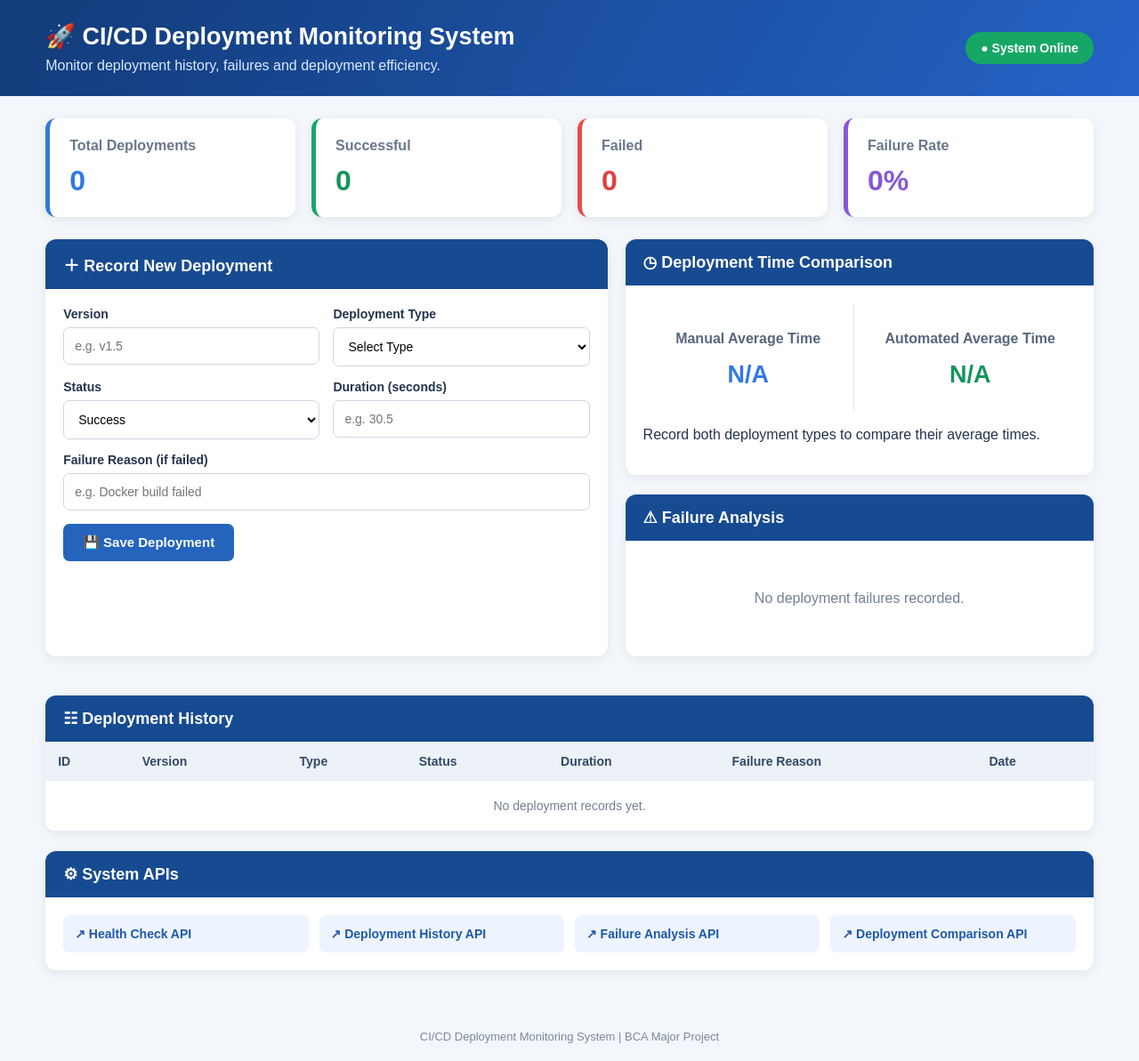
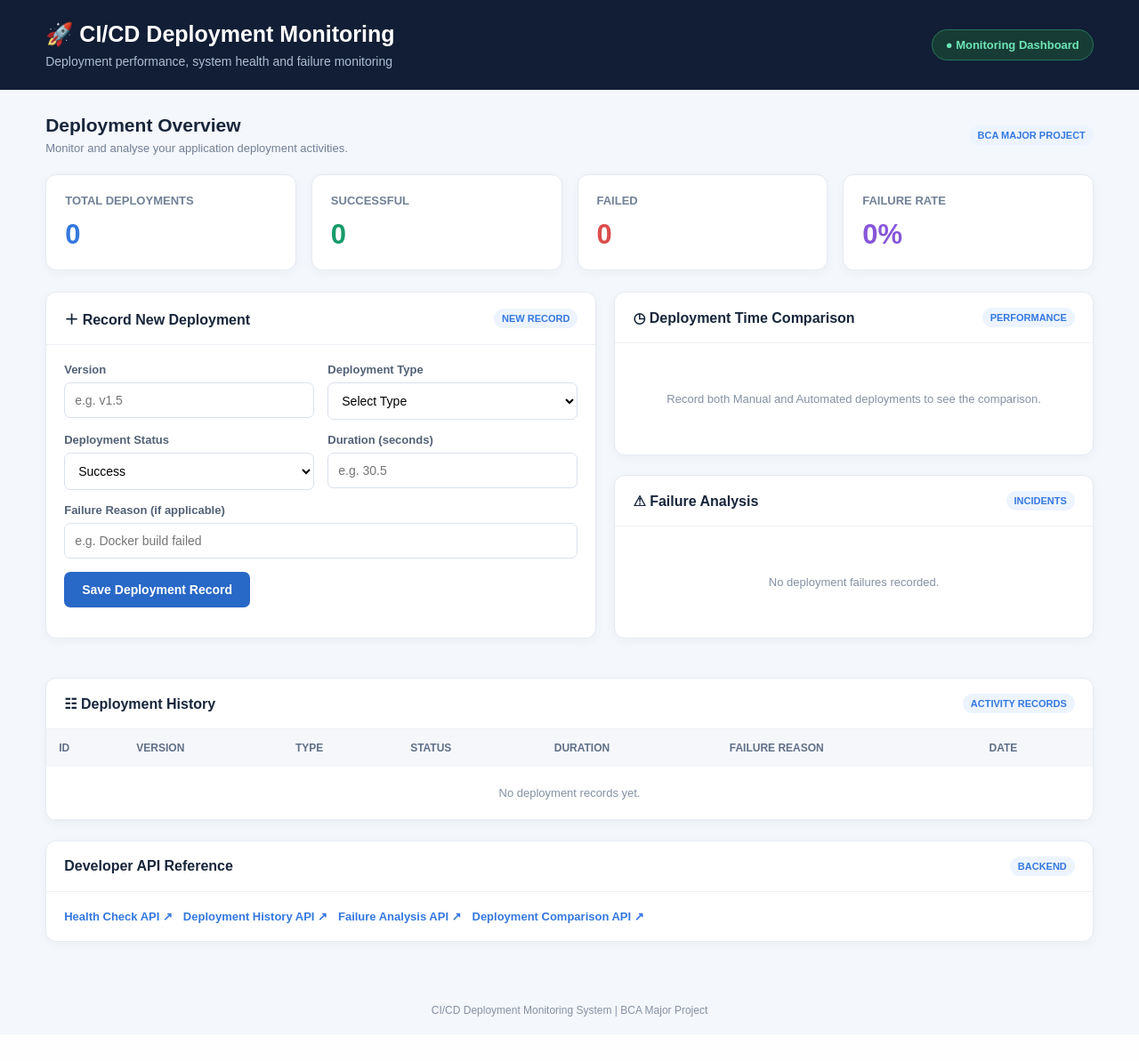
Before and after one commit to Narutoskincrazy/BCA-CICD-Monitoring, a Flask app: page / in a window 1280 px wide. Shown: the whole page at 89% size. After the commit the page ends 1143 px from the top, so only its background shows below. Run offline with Flask 3, Linux system fonts and the light colour scheme; data that the repository does not hold is empty.

Commit message:
Update professional monitoring dashboard

```diff
--- a/app/templates/index.html
+++ b/app/templates/index.html
@@ -4,116 +4,125 @@
 <head>
     <meta charset="UTF-8">
     <meta name="viewport" content="width=device-width, initial-scale=1.0">
-    <title>CI/CD Deployment Monitoring System</title>
+    <title>NEXUS - CI/CD Deployment Monitoring</title>
 
     <style>
-        * {
-            box-sizing: border-box;
-        }
+        * { box-sizing: border-box; }
 
         body {
             margin: 0;
             font-family: Arial, sans-serif;
-            background: #f3f6fb;
-            color: #24344d;
+            background: #f4f7fb;
+            color: #18263b;
         }
 
         .header {
-            background: linear-gradient(120deg, #123b79, #2563c7);
+            background: #111e35;
             color: white;
-            padding: 25px 4%;
+            padding: 24px 4%;
             display: flex;
             justify-content: space-between;
             align-items: center;
+            flex-wrap: wrap;
             gap: 15px;
-            flex-wrap: wrap;
         }
 
-        .header h1 {
-            margin: 0 0 8px;
-            font-size: 27px;
-        }
+        .header h1 { margin: 0 0 8px; font-size: 25px; }
+        .header p { margin: 0; color: #aebdd2; font-size: 14px; }
 
-        .header p {
-            margin: 0;
-            color: #dceaff;
-        }
+        .header-right { display: flex; align-items: center; gap: 12px; }
 
-        .online {
-            background: #16a765;
-            padding: 10px 17px;
-            border-radius: 25px;
+        .system-label {
+            background: #173c35;
+            color: #6ee7b7;
+            border: 1px solid #26765b;
+            padding: 9px 15px;
+            border-radius: 20px;
+            font-size: 13px;
             font-weight: bold;
-            font-size: 14px;
         }
 
         .container {
             max-width: 1500px;
             margin: auto;
-            padding: 25px 4%;
+            padding: 28px 4%;
         }
+
+        .welcome {
+            display: flex;
+            justify-content: space-between;
+            align-items: center;
+            flex-wrap: wrap;
+            gap: 10px;
+            margin-bottom: 22px;
+        }
+
+        .welcome h2 { margin: 0 0 6px; font-size: 21px; }
+        .welcome p { margin: 0; color: #718096; font-size: 13px; }
 
         .cards {
             display: grid;
             grid-template-columns: repeat(4, 1fr);
-            gap: 18px;
-            margin-bottom: 25px;
+            gap: 17px;
+            margin-bottom: 24px;
         }
 
         .card {
-            padding: 22px;
+            background: white;
+            border: 1px solid #e6ebf2;
             border-radius: 12px;
-            background: white;
-            box-shadow: 0 3px 12px rgba(0,0,0,0.07);
-            border-left: 5px solid #3278e5;
+            padding: 21px;
+            box-shadow: 0 3px 12px rgba(20,40,70,.04);
         }
 
-        .card.total { border-color: #3278e5; }
-        .card.success-card { border-color: #19a66a; }
-        .card.failed-card { border-color: #e74c4c; }
-        .card.rate-card { border-color: #8756d9; }
-
-        .card p {
-            margin: 0 0 12px;
-            color: #68778c;
+        .card-label {
+            color: #718096;
+            font-size: 13px;
             font-weight: bold;
+            margin-bottom: 13px;
         }
 
-        .card h2 {
-            margin: 0;
-            font-size: 32px;
-        }
-
-        .blue { color: #3278e5; }
-        .green { color: #15945c; }
-        .red { color: #df4141; }
-        .purple { color: #8756d9; }
+        .card-value { font-size: 31px; font-weight: bold; }
+        .blue { color: #3478df; }
+        .green { color: #159b68; }
+        .red { color: #dc4c4c; }
+        .purple { color: #8756d8; }
 
         .main-grid {
             display: grid;
-            grid-template-columns: 1.2fr 1fr;
+            grid-template-columns: 1.15fr 1fr;
             gap: 20px;
             margin-bottom: 22px;
         }
 
         .section {
             background: white;
+            border: 1px solid #e6ebf2;
             border-radius: 12px;
-            box-shadow: 0 3px 12px rgba(0,0,0,0.07);
             overflow: hidden;
             margin-bottom: 22px;
+            box-shadow: 0 3px 12px rgba(20,40,70,.04);
         }
 
-        .section-title {
-            background: #174b91;
-            color: white;
-            padding: 15px 20px;
-            margin: 0;
-            font-size: 18px;
+        .section-header {
+            padding: 17px 20px;
+            border-bottom: 1px solid #edf0f5;
+            display: flex;
+            justify-content: space-between;
+            align-items: center;
+            gap: 10px;
         }
 
-        .section-body {
-            padding: 20px;
+        .section-header h3 { margin: 0; font-size: 16px; }
+        .section-body { padding: 20px; }
+
+        .tag {
+            font-size: 11px;
+            font-weight: bold;
+            padding: 5px 9px;
+            border-radius: 15px;
+            background: #edf4ff;
+            color: #3478df;
         }
 
         .form-grid {
@@ -125,14 +134,15 @@
         .field label {
             display: block;
             margin-bottom: 7px;
+            font-size: 13px;
             font-weight: bold;
-            font-size: 14px;
+            color: #526176;
         }
 
         input, select {
             width: 100%;
-            padding: 12px;
-            border: 1px solid #ccd6e4;
+            padding: 11px;
+            border: 1px solid #d9e1eb;
             border-radius: 7px;
             font-size: 14px;
             background: white;
@@ -140,190 +150,164 @@
 
         input:focus, select:focus {
             outline: none;
-            border-color: #3278e5;
+            border-color: #3478df;
         }
 
-        .full {
-            grid-column: 1 / -1;
+        .full { grid-column: 1 / -1; }
+
+        button {
+            background: #2868c7;
+            color: white;
+            padding: 12px 20px;
+            border: none;
+            border-radius: 7px;
+            font-weight: bold;
+            cursor: pointer;
+            font-size: 14px;
         }
 
-        button {
-            background: #2464bd;
-            color: white;
-            padding: 12px 22px;
-            border: none;
-            border-radius: 7px;
-            font-size: 15px;
+        button:hover { background: #194e9c; }
+
+        .comparison-item { margin-bottom: 22px; }
+        .comparison-top {
+            display: flex;
+            justify-content: space-between;
+            gap: 10px;
+            margin-bottom: 9px;
+            font-size: 13px;
             font-weight: bold;
-            cursor: pointer;
         }
 
-        button:hover {
-            background: #174b91;
+        .bar-bg {
+            background: #edf1f6;
+            border-radius: 20px;
+            height: 11px;
+            overflow: hidden;
         }
 
-        .comparison {
-            display: grid;
-            grid-template-columns: 1fr 1fr;
-            text-align: center;
-            gap: 12px;
+        .bar {
+            height: 100%;
+            border-radius: 20px;
+            min-width: 2px;
         }
 
-        .comparison-item {
-            padding: 15px 8px;
-            border-right: 1px solid #e3e8f0;
-        }
-
-        .comparison-item:last-child {
-            border-right: none;
-        }
-
-        .comparison-item p {
-            font-weight: bold;
-            color: #58677d;
-        }
-
-        .comparison-item h2 {
-            font-size: 27px;
-            margin: 12px 0;
-        }
+        .manual-bar { background: #4285e8; }
+        .automated-bar { background: #19a875; }
 
         .reduction {
-            background: #e7f7ed;
-            color: #167b49;
+            background: #e9f8f0;
+            border: 1px solid #cceedd;
+            color: #148354;
             padding: 13px;
             border-radius: 8px;
+            font-size: 14px;
+            font-weight: bold;
             text-align: center;
-            font-weight: bold;
-            margin-top: 10px;
         }
 
         .failure-row {
             display: flex;
             justify-content: space-between;
+            align-items: center;
             gap: 10px;
-            padding: 13px;
+            padding: 13px 0;
             border-bottom: 1px solid #edf0f5;
+            font-size: 13px;
         }
 
-        .failure-row:last-child {
-            border-bottom: none;
+        .failure-row:last-child { border-bottom: none; }
+
+        .failure-count {
+            color: #d64b4b;
+            background: #fff0f0;
+            border-radius: 15px;
+            padding: 5px 9px;
+            white-space: nowrap;
         }
 
-        .table-wrapper {
-            overflow-x: auto;
+        .empty {
+            color: #8491a3;
+            text-align: center;
+            padding: 22px;
+            font-size: 13px;
         }
+
+        .table-wrapper { overflow-x: auto; }
 
         table {
             width: 100%;
             border-collapse: collapse;
-            min-width: 750px;
+            min-width: 780px;
         }
 
         th {
-            background: #edf2f9;
-            color: #334966;
             text-align: left;
             padding: 14px;
-            font-size: 14px;
+            background: #f5f7fb;
+            color: #607087;
+            font-size: 12px;
+            text-transform: uppercase;
         }
 
         td {
-            padding: 13px;
-            border-bottom: 1px solid #e8edf4;
-            font-size: 14px;
+            padding: 14px;
+            border-bottom: 1px solid #edf0f5;
+            font-size: 13px;
         }
 
-        tr:hover td {
-            background: #f7faff;
-        }
+        tr:hover td { background: #f8faff; }
 
         .status {
             display: inline-block;
             padding: 5px 10px;
-            border-radius: 20px;
+            border-radius: 15px;
             font-weight: bold;
+            font-size: 11px;
+        }
+
+        .status-success { background: #e1f6eb; color: #148354; }
+        .status-failed { background: #ffe7e7; color: #d63c3c; }
+
+        .type {
+            background: #edf3fc;
+            color: #3d659c;
+            padding: 5px 8px;
+            border-radius: 5px;
+            font-size: 11px;
+        }
+
+        .developer-links {
+            display: flex;
+            flex-wrap: wrap;
+            gap: 12px;
+        }
+
+        .developer-links a {
+            color: #3478df;
+            text-decoration: none;
+            font-size: 13px;
+            font-weight: bold;
+        }
+
+        .developer-links a:hover { text-decoration: underline; }
+
+        .footer {
+            text-align: center;
+            padding: 20px;
+            color: #8491a3;
             font-size: 12px;
         }
 
-        .status-success {
-            background: #dff5e8;
-            color: #12834c;
+        @media(max-width: 900px) {
+            .cards { grid-template-columns: repeat(2, 1fr); }
+            .main-grid { grid-template-columns: 1fr; }
         }
 
-        .status-failed {
-            background: #ffe4e4;
-            color: #d52f2f;
-        }
-
-        .api-grid {
-            display: grid;
-            grid-template-columns: repeat(4, 1fr);
-            gap: 12px;
-        }
-
-        .api-grid a {
-            display: block;
-            padding: 13px;
-            background: #edf4ff;
-            color: #2059a6;
-            text-decoration: none;
-            border-radius: 7px;
-            font-weight: bold;
-            font-size: 14px;
-        }
-
-        .api-grid a:hover {
-            background: #dceaff;
-        }
-
-        .empty {
-            padding: 20px;
-            color: #718096;
-            text-align: center;
-        }
-
-        .footer {
-            text-align: center;
-            color: #7c899a;
-            padding: 20px;
-            font-size: 13px;
-        }
-
-        @media (max-width: 900px) {
-            .cards {
-                grid-template-columns: repeat(2, 1fr);
-            }
-
-            .main-grid {
-                grid-template-columns: 1fr;
-            }
-
-            .api-grid {
-                grid-template-columns: repeat(2, 1fr);
-            }
-        }
-
-        @media (max-width: 550px) {
-            .cards {
-                grid-template-columns: 1fr;
-            }
-
-            .form-grid {
-                grid-template-columns: 1fr;
-            }
-
-            .full {
-                grid-column: auto;
-            }
-
-            .api-grid {
-                grid-template-columns: 1fr;
-            }
-
-            .header h1 {
-                font-size: 21px;
-            }
+        @media(max-width: 550px) {
+            .cards { grid-template-columns: 1fr; }
+            .form-grid { grid-template-columns: 1fr; }
+            .full { grid-column: auto; }
+            .header h1 { font-size: 20px; }
         }
     </style>
 </head>
@@ -332,40 +316,53 @@
 
 <header class="header">
     <div>
-        <h1>🚀 CI/CD Deployment Monitoring System</h1>
-        <p>Monitor deployment history, failures and deployment efficiency.</p>
+        <h1>🚀 CI/CD Deployment Monitoring</h1>
+        <p>Deployment performance, system health and failure monitoring</p>
     </div>
-    <div class="online">● System Online</div>
+    <div class="header-right">
+        <span class="system-label">● Monitoring Dashboard</span>
+    </div>
 </header>
 
 <main class="container">
 
+    <div class="welcome">
+        <div>
+            <h2>Deployment Overview</h2>
+            <p>Monitor and analyse your application deployment activities.</p>
+        </div>
+        <span class="tag">BCA MAJOR PROJECT</span>
+    </div>
+
     <div class="cards">
-        <div class="card total">
-            <p>Total Deployments</p>
-            <h2 class="blue">{{ total }}</h2>
+        <div class="card">
+            <div class="card-label">TOTAL DEPLOYMENTS</div>
+            <div class="card-value blue">{{ total }}</div>
         </div>
 
-        <div class="card success-card">
-            <p>Successful</p>
-            <h2 class="green">{{ successful }}</h2>
+        <div class="card">
+            <div class="card-label">SUCCESSFUL</div>
+            <div class="card-value green">{{ successful }}</div>
         </div>
 
-        <div class="card failed-card">
-            <p>Failed</p>
-            <h2 class="red">{{ failed }}</h2>
+        <div class="card">
+            <div class="card-label">FAILED</div>
+            <div class="card-value red">{{ failed }}</div>
         </div>
 
-        <div class="card rate-card">
-            <p>Failure Rate</p>
-            <h2 class="purple">{{ failure_rate }}%</h2>
+        <div class="card">
+            <div class="card-label">FAILURE RATE</div>
+            <div class="card-value purple">{{ failure_rate }}%</div>
         </div>
     </div>
 
     <div class="main-grid">
 
         <section class="section">
-            <h2 class="section-title">＋ Record New Deployment</h2>
+            <div class="section-header">
+                <h3>＋ Record New Deployment</h3>
+                <span class="tag">NEW RECORD</span>
+            </div>
 
             <div class="section-body">
                 <form action="/record" method="POST">
@@ -387,7 +384,7 @@
                         </div>
 
                         <div class="field">
-                            <label>Status</label>
+                            <label>Deployment Status</label>
                             <select name="status" required>
                                 <option value="Success">Success</option>
                                 <option value="Failed">Failed</option>
@@ -402,13 +399,13 @@
                         </div>
 
                         <div class="field full">
-                            <label>Failure Reason (if failed)</label>
+                            <label>Failure Reason (if applicable)</label>
                             <input type="text" name="failure_reason"
                                    placeholder="e.g. Docker build failed">
                         </div>
 
                         <div class="full">
-                            <button type="submit">💾 Save Deployment</button>
+                            <button type="submit">Save Deployment Record</button>
                         </div>
 
                     </div>
@@ -417,60 +414,78 @@
         </section>
 
         <div>
+
             <section class="section">
-                <h2 class="section-title">◷ Deployment Time Comparison</h2>
+                <div class="section-header">
+                    <h3>◷ Deployment Time Comparison</h3>
+                    <span class="tag">PERFORMANCE</span>
+                </div>
 
                 <div class="section-body">
-                    <div class="comparison">
-
-                        <div class="comparison-item">
-                            <p>Manual Average Time</p>
-                            <h2 class="blue">
-                                {% if manual_avg is not none %}
-                                    {{ manual_avg }} sec
-                                {% else %}
-                                    N/A
-                                {% endif %}
-                            </h2>
-                        </div>
-
-                        <div class="comparison-item">
-                            <p>Automated Average Time</p>
-                            <h2 class="green">
-                                {% if automated_avg is not none %}
-                                    {{ automated_avg }} sec
-                                {% else %}
-                                    N/A
-                                {% endif %}
-                            </h2>
-                        </div>
-
-                    </div>
 
                     {% if manual_avg is not none and automated_avg is not none %}
+                        {% set max_time = [manual_avg, automated_avg] | max %}
+                        {% if max_time > 0 %}
+
+                            <div class="comparison-item">
+                                <div class="comparison-top">
+                                    <span>Manual Average</span>
+                                    <span class="blue">{{ manual_avg }} sec</span>
+                                </div>
+                                <div class="bar-bg">
+                                    <div class="bar manual-bar"
+                                         style="width: {{ (manual_avg / max_time * 100) | round(1) }}%">
+                                    </div>
+                                </div>
+                            </div>
+
+                            <div class="comparison-item">
+                                <div class="comparison-top">
+                                    <span>Automated Average</span>
+                                    <span class="green">{{ automated_avg }} sec</span>
+                                </div>
+                                <div class="bar-bg">
+                                    <div class="bar automated-bar"
+                                         style="width: {{ (automated_avg / max_time * 100) | round(1) }}%">
+                                    </div>
+                                </div>
+                            </div>
+
+                        {% endif %}
+
                         {% if manual_avg > 0 %}
                             <div class="reduction">
                                 Time Reduction:
                                 {{ ((manual_avg - automated_avg) / manual_avg * 100) | round(2) }}%
                             </div>
                         {% else %}
-                            <p>Manual deployment time is zero; reduction cannot be calculated.</p>
+                            <p class="empty">Manual average time is zero; reduction cannot be calculated.</p>
                         {% endif %}
+
                     {% else %}
-                        <p>Record both deployment types to compare their average times.</p>
+                        <p class="empty">
+                            Record both Manual and Automated deployments
+                            to see the comparison.
+                        </p>
                     {% endif %}
+
                 </div>
             </section>
 
             <section class="section">
-                <h2 class="section-title">⚠ Failure Analysis</h2>
+                <div class="section-header">
+                    <h3>⚠ Failure Analysis</h3>
+                    <span class="tag">INCIDENTS</span>
+                </div>
 
                 <div class="section-body">
                     {% if failure_analysis %}
                         {% for item in failure_analysis %}
                             <div class="failure-row">
                                 <strong>🔴 {{ item.reason }}</strong>
-                                <span>{{ item.occurrences }} occurrence(s)</span>
+                                <span class="failure-count">
+                                    {{ item.occurrences }} occurrence(s)
+                                </span>
                             </div>
                         {% endfor %}
                     {% else %}
@@ -478,12 +493,15 @@
                     {% endif %}
                 </div>
             </section>
+
         </div>
-
     </div>
 
     <section class="section">
-        <h2 class="section-title">☷ Deployment History</h2>
+        <div class="section-header">
+            <h3>☷ Deployment History</h3>
+            <span class="tag">ACTIVITY RECORDS</span>
+        </div>
 
         <div class="table-wrapper">
             <table>
@@ -504,7 +522,7 @@
                     <tr>
                         <td>{{ item.id }}</td>
                         <td><strong>{{ item.version }}</strong></td>
-                        <td>{{ item.deployment_type }}</td>
+                        <td><span class="type">{{ item.deployment_type }}</span></td>
                         <td>
                             {% if item.status == 'Success' %}
                                 <span class="status status-success">✓ Success</span>
@@ -518,9 +536,7 @@
                     </tr>
                     {% else %}
                     <tr>
-                        <td colspan="7" class="empty">
-                            No deployment records yet.
-                        </td>
+                        <td colspan="7" class="empty">No deployment records yet.</td>
                     </tr>
                     {% endfor %}
                 </tbody>
@@ -529,13 +545,16 @@
     </section>
 
     <section class="section">
-        <h2 class="section-title">⚙ System APIs</h2>
+        <div class="section-header">
+            <h3>Developer API Reference</h3>
+            <span class="tag">BACKEND</span>
+        </div>
 
-        <div class="section-body api-grid">
-            <a href="/health">↗ Health Check API</a>
-            <a href="/api/deployments">↗ Deployment History API</a>
-            <a href="/api/failure-analysis">↗ Failure Analysis API</a>
-            <a href="/api/deployment-comparison">↗ Deployment Comparison API</a>
+        <div class="section-body developer-links">
+            <a href="/health" target="_blank">Health Check API ↗</a>
+            <a href="/api/deployments" target="_blank">Deployment History API ↗</a>
+            <a href="/api/failure-analysis" target="_blank">Failure Analysis API ↗</a>
+            <a href="/api/deployment-comparison" target="_blank">Deployment Comparison API ↗</a>
         </div>
     </section>
 
```
